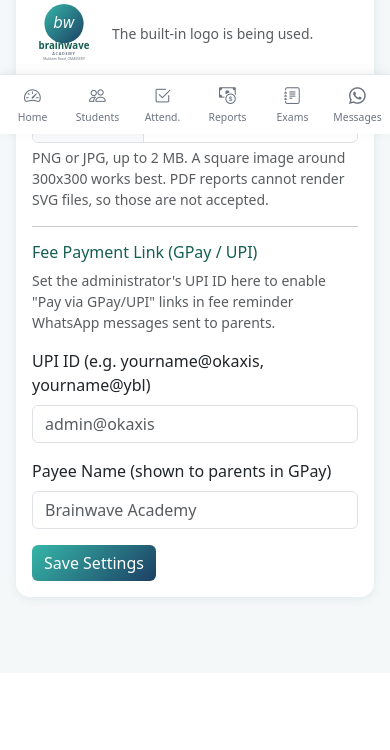
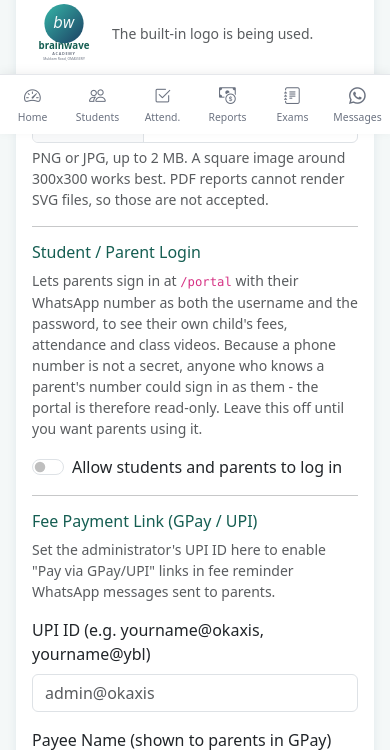
Before and after one commit to vkmuneer/Brainwave, a Flask app: page /admin/settings in a window 390 px wide. Shown: the part 710-1460 px from the top of the page. Before the commit the page ends 1315 px from the top, so only its background shows below. Run offline with Flask 3, Linux system fonts and the light colour scheme; a user stored in the database is signed in; parts of the project's set-up code (start-up, migrations or seed data) failed here and were passed over.

Commit message:
Add a read-only student/parent portal, off by default
Parents sign in at /portal with the WhatsApp number the academy holds for
them, as both username and password, and see their own child's fees, payment
history, attendance and class videos.

A phone number is not a secret, so anyone who knows a parent's number can sign
in as them. The portal is therefore read-only, shows a family only the students
whose parent number matches, and stays disabled until an admin enables it under
Settings - which also cuts off anyone already signed in.

It keeps its own session key rather than Flask-Login, so a signed-in parent can
never be mistaken for a staff account by the admin or teacher views.

Siblings share a number by design, so one login lists every matching child with
a switcher. That also means a number entered against the wrong student would
expose that student - worth watching when entering real data.

Adds the VideoClass model the portal reads; the teacher-facing side of it
follows separately.

Co-Authored-By: Claude Opus 5 <noreply@anthropic.com>

```diff
--- a/app/__init__.py
+++ b/app/__init__.py
@@ -28,11 +28,13 @@ def create_app(config_class=Config):
     from .admin.routes import admin_bp
     from .teacher.routes import teacher_bp
     from .public.routes import public_bp
+    from .portal.routes import portal_bp
 
     app.register_blueprint(auth_bp)
     app.register_blueprint(admin_bp)
     app.register_blueprint(teacher_bp)
     app.register_blueprint(public_bp)
+    app.register_blueprint(portal_bp)
 
     from flask import redirect, url_for
     from flask_login import current_user
--- a/app/admin/routes.py
+++ b/app/admin/routes.py
@@ -969,6 +969,7 @@ def settings():
         settings_obj.email = request.form.get("email", "").strip()
         settings_obj.upi_id = request.form.get("upi_id", "").strip()
         settings_obj.upi_payee_name = request.form.get("upi_payee_name", "").strip()
+        settings_obj.student_login_enabled = bool(request.form.get("student_login_enabled"))
 
         upload = request.files.get("logo")
         if request.form.get("remove_logo"):
--- a/app/models.py
+++ b/app/models.py
@@ -299,6 +299,11 @@ class Settings(db.Model):
     upi_id = db.Column(db.String(120))
     upi_payee_name = db.Column(db.String(120))
 
+    # Off by default: the portal signs parents in with their own phone number as
+    # both username and password, so it should only be reachable once the
+    # academy has decided to switch it on.
+    student_login_enabled = db.Column(db.Boolean, default=False, nullable=False)
+
     @property
     def contact_line(self):
         """Phone and email joined for a single line under the address."""
@@ -320,6 +325,52 @@ class Settings(db.Model):
 
     def __repr__(self):
         return f"<Settings {self.academy_name}>"
+
+
+class VideoClass(db.Model):
+    """A recorded class a teacher publishes to one class (or one division).
+
+    Only the link is stored for now - hosting video files on shared hosting
+    would exhaust the disk quota - but `file_path` is reserved so uploads can
+    be added later without a second model.
+    """
+
+    __tablename__ = "video_classes"
+
+    id = db.Column(db.Integer, primary_key=True)
+    title = db.Column(db.String(150), nullable=False)
+    description = db.Column(db.String(500))
+
+    class_id = db.Column(db.Integer, db.ForeignKey("school_classes.id"), nullable=False)
+    # NULL means "every division of this class".
+    division_id = db.Column(db.Integer, db.ForeignKey("divisions.id"), nullable=True)
+    subject_id = db.Column(db.Integer, db.ForeignKey("subjects.id"), nullable=True)
+
+    url = db.Column(db.String(500))
+    file_path = db.Column(db.String(300))
+
+    uploaded_by_id = db.Column(db.Integer, db.ForeignKey("users.id"), nullable=True)
+    uploaded_by_name = db.Column(db.String(120))
+    published = db.Column(db.Boolean, default=True, nullable=False)
+    created_at = db.Column(db.DateTime, default=datetime.utcnow, nullable=False)
+
+    school_class = db.relationship("SchoolClass")
+    division = db.relationship("Division")
+    subject = db.relationship("Subject")
+
+    @property
+    def audience(self):
+        if self.division:
+            return self.division.display_name
+        return f"{self.school_class.name} (all divisions)"
+
+    def visible_to(self, student):
+        if not self.published or student.class_id != self.class_id:
+            return False
+        return self.division_id is None or self.division_id == student.division_id
+
+    def __repr__(self):
+        return f"<VideoClass {self.title}>"
 
 
 GRADE_BANDS = [
--- /dev/null
+++ b/app/portal/routes.py
@@ -0,0 +1,196 @@
+"""Student/parent portal.
+
+Parents sign in with the WhatsApp number the academy holds for them, used as
+both username and password. That is a deliberately low bar - a phone number is
+not a secret - so this portal is read-only, shows a family only its own
+children, and is disabled until an admin turns it on under Settings.
+
+It keeps its own session key rather than Flask-Login, so a signed-in parent is
+never mistaken for a staff account by the admin/teacher views.
+"""
+from datetime import datetime, timedelta
+from functools import wraps
+
+from flask import (
+    Blueprint,
+    render_template,
+    redirect,
+    url_for,
+    flash,
+    request,
+    session,
+    abort,
+)
+
+from ..models import Student, Settings, Attendance, VideoClass
+from ..utils.payment import build_pay_url
+from ..utils.whatsapp import normalize_phone
+
+portal_bp = Blueprint("portal", __name__, url_prefix="/portal")
+
+SESSION_KEY = "portal_phone"
+
+MAX_ATTEMPTS = 8
+ATTEMPT_WINDOW = timedelta(minutes=15)
+_failed_attempts = {}
+
+
+def portal_enabled():
+    settings = Settings.query.get(1)
+    return bool(settings and settings.student_login_enabled)
+
+
+def _students_for_phone(phone):
+    """Every active student whose parent WhatsApp number matches.
+
+    Compared after normalising both sides, so a parent can type the number with
+    or without the country code. Siblings share a number, so this is a list.
+    """
+    wanted = normalize_phone(phone)
+    if not wanted or len(wanted) < 10:
+        return []
+    return [
+        s
+        for s in Student.query.filter_by(active=True).all()
+        if normalize_phone(s.parent_whatsapp) == wanted
+    ]
+
+
+def current_students():
+    phone = session.get(SESSION_KEY)
+    return _students_for_phone(phone) if phone else []
+
+
+def portal_login_required(view):
+    @wraps(view)
+    def wrapper(*args, **kwargs):
+        if not portal_enabled():
+            session.pop(SESSION_KEY, None)
+            return render_template("portal/disabled.html"), 403
+        if not session.get(SESSION_KEY):
+            return redirect(url_for("portal.login"))
+        if not current_students():
+            # Their record was removed or deactivated while signed in.
+            session.pop(SESSION_KEY, None)
+            return redirect(url_for("portal.login"))
+        return view(*args, **kwargs)
+
+    return wrapper
+
+
+def _selected_student():
+    """The child being viewed - the first, or ?student_id= when a family has
+    more than one and it belongs to this phone number."""
+    students = current_students()
+    student_id = request.args.get("student_id", type=int)
+    if student_id:
+        for student in students:
+            if student.id == student_id:
+                return student
+        abort(403)
+    return students[0]
+
+
+def _seconds_locked_out(phone):
+    key = (request.remote_addr or "?", normalize_phone(phone))
+    cutoff = datetime.utcnow() - ATTEMPT_WINDOW
+    recent = [t for t in _failed_attempts.get(key, []) if t > cutoff]
+    if recent:
+        _failed_attempts[key] = recent
+    else:
+        _failed_attempts.pop(key, None)
+    if len(recent) < MAX_ATTEMPTS:
+        return 0
+    return int((recent[-1] + ATTEMPT_WINDOW - datetime.utcnow()).total_seconds())
+
+
+@portal_bp.route("/login", methods=["GET", "POST"])
+def login():
+    if not portal_enabled():
+        return render_template("portal/disabled.html"), 403
+
+    if session.get(SESSION_KEY) and current_students():
+        return redirect(url_for("portal.home"))
+
+    if request.method == "POST":
+        username = request.form.get("username", "").strip()
+        password = request.form.get("password", "").strip()
+
+        locked_for = _seconds_locked_out(username)
+        if locked_for > 0:
+            flash(
+                f"Too many failed attempts. Please wait {max(locked_for // 60, 1)} minute(s).",
+                "danger",
+            )
+            return render_template("portal/login.html")
+
+        students = _students_for_phone(username)
+        if students and normalize_phone(password) == normalize_phone(username):
+            _failed_attempts.pop((request.remote_addr or "?", normalize_phone(username)), None)
+            session[SESSION_KEY] = normalize_phone(username)
+            session.permanent = True
+            return redirect(url_for("portal.home"))
+
+        _failed_attempts.setdefault(
+            (request.remote_addr or "?", normalize_phone(username)), []
+        ).append(datetime.utcnow())
+        flash("We could not find that mobile number. Please contact the academy office.", "danger")
+
+    return render_template("portal/login.html")
+
+
+@portal_bp.route("/logout")
+def logout():
+    session.pop(SESSION_KEY, None)
+    flash("You have been logged out.", "info")
+    return redirect(url_for("portal.login"))
+
+
+@portal_bp.route("/")
+@portal_login_required
+def home():
+    student = _selected_student()
+    return render_template(
+        "portal/home.html",
+        student=student,
+        students=current_students(),
+        pay_url=build_pay_url(student.id) if student.pending_fee > 0 else None,
+    )
+
+
+@portal_bp.route("/attendance")
+@portal_login_required
+def attendance():
+    student = _selected_student()
+    records = (
+        Attendance.query.filter_by(student_id=student.id)
+        .order_by(Attendance.date.desc())
+        .limit(60)
+        .all()
+    )
+    present = sum(1 for r in records if r.status == "present")
+    return render_template(
+        "portal/attendance.html",
+        student=student,
+        students=current_students(),
+        records=records,
+        present=present,
+        total=len(records),
+    )
+
+
+@portal_bp.route("/videos")
+@portal_login_required
+def videos():
+    student = _selected_student()
+    available = [
+        v
+        for v in VideoClass.query.order_by(VideoClass.created_at.desc()).all()
+        if v.visible_to(student)
+    ]
+    return render_template(
+        "portal/videos.html",
+        student=student,
+        students=current_students(),
+        videos=available,
+    )
--- a/app/templates/admin/settings.html
+++ b/app/templates/admin/settings.html
@@ -67,6 +67,24 @@
       </div>
       {% endif %}
       <hr>
+      <h6 class="text-bw-teal">Student / Parent Login</h6>
+      <p class="text-muted small">
+        Lets parents sign in at <code>/portal</code> with their WhatsApp number as both the
+        username and the password, to see their own child's fees, attendance and class
+        videos. Because a phone number is not a secret, anyone who knows a parent's number
+        could sign in as them - the portal is therefore read-only. Leave this off until you
+        want parents using it.
+      </p>
+      <div class="form-check form-switch mb-3">
+        <input class="form-check-input" type="checkbox" role="switch"
+               id="student_login_enabled" name="student_login_enabled" value="1"
+               {{ 'checked' if settings.student_login_enabled }}>
+        <label class="form-check-label" for="student_login_enabled">
+          Allow students and parents to log in
+        </label>
+      </div>
+
+      <hr>
       <h6 class="text-bw-teal">Fee Payment Link (GPay / UPI)</h6>
       <p class="text-muted small">
         Set the administrator's UPI ID here to enable "Pay via GPay/UPI" links in fee
```
Also changed, not shown: app/templates/portal/attendance.html (added, +34 -0 lines), app/templates/portal/disabled.html (added, +13 -0 lines), app/templates/portal/home.html (added, +62 -0 lines), app/templates/portal/login.html (added, +30 -0 lines), app/templates/portal/portal_base.html (added, +70 -0 lines), app/templates/portal/videos.html (added, +31 -0 lines), app/portal/__init__.py (added).
